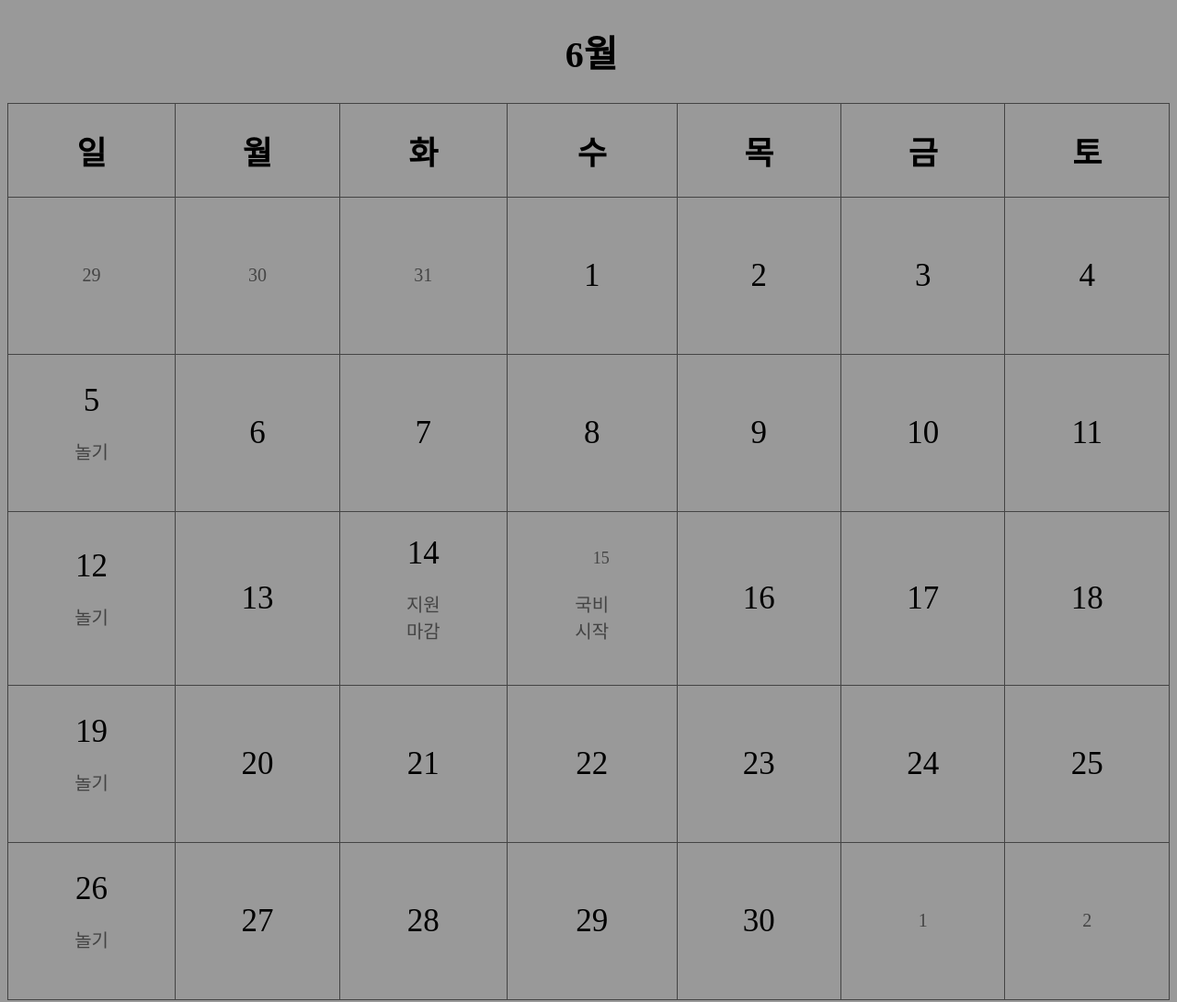
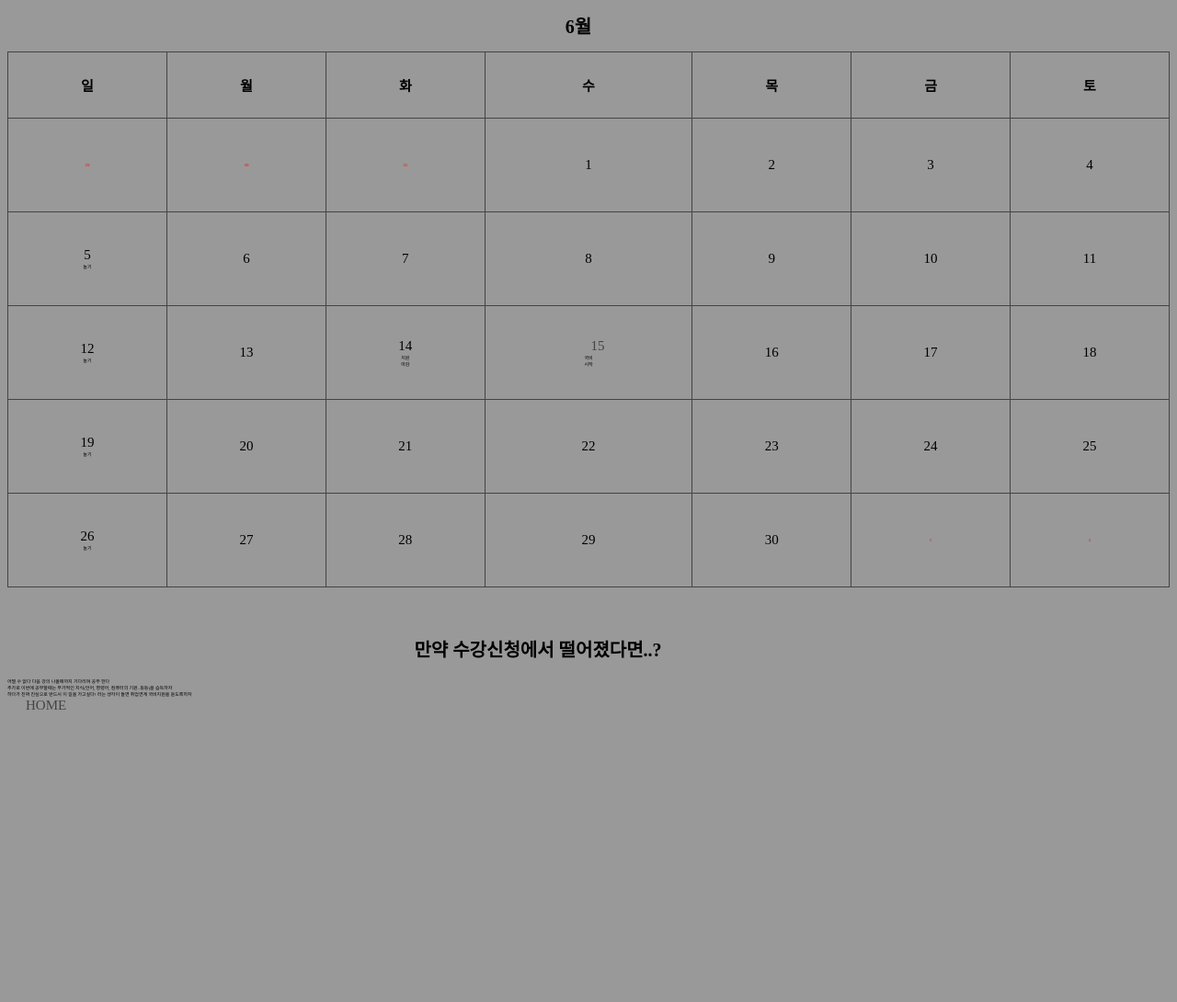
Before and after one commit to sjcho9524/Presentation, a plain HTML site: page june/index.html in a window 1280 px wide. Shown: the top 1090 px of the page at 92% size. After the commit the page ends 800 px from the top, so only its background shows below. Drawn offline with Linux system fonts and the light colour scheme.

Commit message:
css_수정

```diff
--- a/content/Saturday/Saturday.css
+++ b/content/Saturday/Saturday.css
@@ -2,15 +2,18 @@ body {
   background-color: #999;
 }
 div {
-  font-size: 40px;
-  margin-left: 500px;
+  font-size: 20px;
+  margin-left: 45%;
 }
 img {
-  width: 457px;
-  height: 687px;
+  width: 200px;
+  height: 300px;
+}
+h2 {
+  font-size: 10px;
 }
 a {
-  font-size: 18px;
+  font-size: 15px;
   text-decoration: none;
   color: #444444;
 }
--- a/content/Sunday/Sunday.css
+++ b/content/Sunday/Sunday.css
@@ -2,15 +2,18 @@ body {
   background-color: #999;
 }
 div {
-  font-size: 40px;
-  margin-left: 500px;
+  font-size: 20px;
+  margin-left: 45%;
 }
 img {
-  width: 485px;
-  height: 647px;
+  width: 225px;
+  height: 320px;
+}
+h2 {
+  font-size: 10px;
 }
 a {
-  font-size: 18px;
+  font-size: 15px;
   text-decoration: none;
   color: #444444;
 }
--- a/content/Tuesday/Tuesday.css
+++ b/content/Tuesday/Tuesday.css
@@ -2,15 +2,18 @@ body {
   background-color: #999;
 }
 div {
-  font-size: 40px;
-  margin-left: 500px;
+  font-size: 20px;
+  margin-left: 45%;
 }
 img {
-  width: 465px;
-  height: 677px;
+  width: 225px;
+  height: 325px;
+}
+h2 {
+  font-size: 10px;
 }
 a {
-  font-size: 18px;
+  font-size: 15px;
   text-decoration: none;
   color: #444444;
 }
--- a/content/friday/friday.css
+++ b/content/friday/friday.css
@@ -2,15 +2,18 @@ body {
   background-color: #999;
 }
 div {
-  font-size: 40px;
-  margin-left: 500px;
+  font-size: 20px;
+  margin-left: 45%;
 }
 img {
-  width: 420px;
-  height: 420px;
+  width: 210px;
+  height: 210px;
+}
+h1 {
+  font-size: 10px;
 }
 a {
-  font-size: 18px;
+  font-size: 10px;
   text-decoration: none;
   color: #444444;
 }
--- a/content/monday/monday.css
+++ b/content/monday/monday.css
@@ -2,15 +2,18 @@ body {
   background-color: #999;
 }
 div {
-  font-size: 40px;
-  margin-left: 500px;
+  font-size: 20px;
+  margin-left: 45%;
 }
 img {
-  width: 600px;
-  height: 336px;
+  width: 300px;
+  height: 180px;
+}
+h2 {
+  font-size: 10px;
 }
 a {
-  font-size: 18px;
+  font-size: 15px;
   text-decoration: none;
   color: #444444;
 }
--- a/content/thursday/thursday.css
+++ b/content/thursday/thursday.css
@@ -2,15 +2,18 @@ body {
   background-color: #999;
 }
 div {
-  font-size: 40px;
-  margin-left: 500px;
+  font-size: 20px;
+  margin-left: 45%;
 }
 img {
-  width: 562px;
-  height: 562px;
+  width: 220px;
+  height: 220px;
+}
+h2 {
+  font-size: 10px;
 }
 a {
-  font-size: 18px;
+  font-size: 15px;
   text-decoration: none;
   color: #444444;
 }
--- a/content/wednesday/wednesday.css
+++ b/content/wednesday/wednesday.css
@@ -2,15 +2,18 @@ body {
   background-color: #999;
 }
 div {
-  font-size: 40px;
-  margin-left: 500px;
+  font-size: 20px;
+  margin-left: 45%;
 }
 img {
-  width: 562px;
-  height: 562px;
+  width: 275px;
+  height: 275px;
+}
+h2 {
+  font-size: 10px;
 }
 a {
-  font-size: 18px;
+  font-size: 15px;
   text-decoration: none;
   color: #444444;
 }
--- a/june/index.html
+++ b/june/index.html
@@ -44,7 +44,7 @@
         <tr>
           <td>
             5
-            <p>놀기</p>
+            <div>놀기</div>
           </td>
           <td>6</td>
           <td>7</td>
@@ -61,7 +61,7 @@
         <tr>
           <td>
             12
-            <p>놀기</p>
+            <div>놀기</div>
           </td>
           <td>
             <br />
@@ -71,19 +71,19 @@
           </td>
           <td>
             14
-            <p>
+            <div>
               지원
               <br />
               마감
-            </p>
+            </div>
           </td>
           <td>
             <a href="https://fastcampus.co.kr/b2g_kdc_web">15</a>
-            <p>
+            <div>
               국비
               <br />
               시작
-            </p>
+            </div>
           </td>
           <td>16</td>
           <td>17</td>
@@ -92,7 +92,7 @@
         <tr>
           <td>
             19
-            <p>놀기</p>
+            <div>놀기</div>
           </td>
           <td>20</td>
           <td>21</td>
@@ -109,7 +109,7 @@
         <tr>
           <td>
             26
-            <p>놀기</p>
+            <div>놀기</div>
           </td>
           <td>27</td>
           <td>28</td>
@@ -128,15 +128,15 @@
     <br />
     <br />
     <h2>만약 수강신청에서 떨어졌다면..?</h2>
-    <p>어쩔 수 없다 다음 강의 나올때까지 기다리며 공부 한다</p>
-    <p>
+    <div>어쩔 수 없다 다음 강의 나올때까지 기다리며 공부 한다</div>
+    <div>
       추가로 이번에 공부할때는 부가적인 지식(언어, 명령어, 컴퓨터의
       기원..등등)을 습득하자
-    </p>
-    <p>
+    </div>
+    <div>
       하다가 진짜 진심으로 반드시 이 길을 가고싶다! 라는 생각이 들면 취업연계
       국비지원을 듣도록하자
-    </p>
+    </div>
     <a href="/">HOME</a>
   </body>
 </html>
--- a/june/main.css
+++ b/june/main.css
@@ -2,15 +2,15 @@ body {
   background-color: #999;
 }
 h1 {
-  font-size: 40px;
+  font-size: 20px;
   margin-left: 48%;
 }
 h2 {
-  font-size: 40px;
+  font-size: 20px;
   margin-left: 35%;
 }
 a {
-  font-size: 18px;
+  font-size: 15px;
   text-decoration: none;
   color: #444444;
   margin-left: 20px;
@@ -29,9 +29,12 @@ td {
   text-align: center;
   border: 1px solid #444444;
   padding: 25px;
-  font-size: 35px;
+  font-size: 15px;
 }
 p {
-  font-size: 20px;
-  color: #444444;
+  font-size: 5px;
+  color: red;
 }
+div {
+  font-size: 5px;
+}
--- a/main.css
+++ b/main.css
@@ -2,11 +2,11 @@ body {
   background-color: #999;
 }
 h1 {
-  font-size: 40px;
+  font-size: 20px;
   margin-left: 45%;
 }
 a {
-  font-size: 18px;
+  font-size: 10px;
   text-decoration: none;
   color: #444444;
   margin-left: 20px;
@@ -15,6 +15,6 @@ a:hover {
   color: #e5e5e5;
 }
 img {
-  width: 450px;
-  height: 450px;
+  width: 250px;
+  height: 250px;
 }
--- a/study/공부/SQL 데이터 분석/SQL.css
+++ b/study/공부/SQL 데이터 분석/SQL.css
@@ -2,11 +2,11 @@ body {
   background-color: #999;
 }
 h1 {
-  font-size: 40px;
+  font-size: 20px;
   margin-left: 45%;
 }
 a {
-  font-size: 18px;
+  font-size: 10px;
   text-decoration: none;
   color: #444444;
   margin-left: 20px;
@@ -15,10 +15,10 @@ a:hover {
   color: #e5e5e5;
 }
 div {
-  font-size: 50px;
+  font-size: 20px;
 }
 p {
   font-family: "Courier New", Courier, monospace;
-  font-size: 32px;
+  font-size: 10px;
   margin-left: 20px;
 }
--- a/study/공부/srver.css
+++ b/study/공부/srver.css
@@ -2,11 +2,11 @@ body {
   background-color: #999;
 }
 h1 {
-  font-size: 40px;
+  font-size: 20px;
   margin-left: 45%;
 }
 a {
-  font-size: 18px;
+  font-size: 10px;
   text-decoration: none;
   color: #444444;
   margin-left: 20px;
--- a/study/공부/ux_ui 디자인/ux.css
+++ b/study/공부/ux_ui 디자인/ux.css
@@ -2,11 +2,11 @@ body {
   background-color: #999;
 }
 h1 {
-  font-size: 40px;
+  font-size: 20px;
   margin-left: 45%;
 }
 a {
-  font-size: 18px;
+  font-size: 10px;
   text-decoration: none;
   color: #444444;
   margin-left: 20px;
@@ -15,10 +15,10 @@ a:hover {
   color: #e5e5e5;
 }
 div {
-  font-size: 50px;
+  font-size: 20px;
 }
 p {
   font-family: "Courier New", Courier, monospace;
-  font-size: 32px;
+  font-size: 10px;
   margin-left: 20px;
 }
--- a/study/공부/프론트 엔드/srv.css
+++ b/study/공부/프론트 엔드/srv.css
@@ -2,11 +2,11 @@ body {
   background-color: #999;
 }
 h1 {
-  font-size: 40px;
+  font-size: 20px;
   margin-left: 45%;
 }
 a {
-  font-size: 18px;
+  font-size: 10px;
   text-decoration: none;
   color: #444444;
   margin-left: 20px;
@@ -15,10 +15,10 @@ a:hover {
   color: #e5e5e5;
 }
 div {
-  font-size: 50px;
+  font-size: 20px;
 }
 p {
   font-family: "Courier New", Courier, monospace;
-  font-size: 32px;
+  font-size: 10px;
   margin-left: 20px;
 }
--- a/study/취업/UX_UI/ui.css
+++ b/study/취업/UX_UI/ui.css
@@ -2,11 +2,11 @@ body {
   background-color: #999;
 }
 h1 {
-  font-size: 40px;
+  font-size: 20px;
   margin-left: 45%;
 }
 a {
-  font-size: 18px;
+  font-size: 10px;
   text-decoration: none;
   color: #444444;
   margin-left: 20px;
@@ -15,9 +15,9 @@ a:hover {
   color: #e5e5e5;
 }
 h2 {
-  font-size: 50px;
+  font-size: 20px;
 }
 p {
-  font-size: 30px;
+  font-size: 10px;
   margin-left: 20px;
 }
--- a/study/취업/jab.css
+++ b/study/취업/jab.css
@@ -2,13 +2,13 @@ body {
   background-color: #999;
 }
 h1 {
-  font-size: 60px;
+  font-size: 20px;
   margin-top: 20px;
   margin-bottom: 30px;
   margin-left: 45%;
 }
 a {
-  font-size: 32px;
+  font-size: 15px;
   text-decoration: none;
   color: #444444;
   margin-left: 20px;
--- a/study/취업/대학교/unne.css
+++ b/study/취업/대학교/unne.css
@@ -192,6 +192,7 @@ header .badges .badge {
   background-position: center;
 }
 .visual .inner {
+  width: 100%;
   height: 860px;
 }
 .visual .title {
--- a/study/취업/프론트엔드/end.css
+++ b/study/취업/프론트엔드/end.css
@@ -2,11 +2,11 @@ body {
   background-color: #999;
 }
 h1 {
-  font-size: 40px;
+  font-size: 20px;
   margin-left: 45%;
 }
 a {
-  font-size: 18px;
+  font-size: 10px;
   text-decoration: none;
   color: #444444;
   margin-left: 20px;
@@ -15,9 +15,9 @@ a:hover {
   color: #e5e5e5;
 }
 h2 {
-  font-size: 45px;
+  font-size: 20px;
 }
 p {
-  font-size: 30px;
+  font-size: 10px;
   margin-left: 20px;
 }
--- a/table/table.css
+++ b/table/table.css
@@ -3,7 +3,7 @@ body {
 }
 h1 {
   margin-left: 40%;
-  font-size: 40px;
+  font-size: 20px;
 }
 table {
   width: 100%;
@@ -11,13 +11,15 @@ table {
   border-collapse: collapse;
 }
 th {
+  font-size: 10px;
   border: 1px solid #444444;
-  padding: 20px;
+  padding: 10px;
   background-color: rgb(128, 191, 69);
 }
 td {
+  font-size: 10px;
   border: 1px solid #444444;
-  padding: 20px;
+  padding: 10px;
   background-color: hsl(36, 50%, 45%);
   text-align: center;
 }
@@ -25,7 +27,7 @@ td:hover {
   color: #e5e5e5;
 }
 a {
-  font-size: 18px;
+  font-size: 15px;
   text-decoration: none;
   color: #444444;
 }
```
